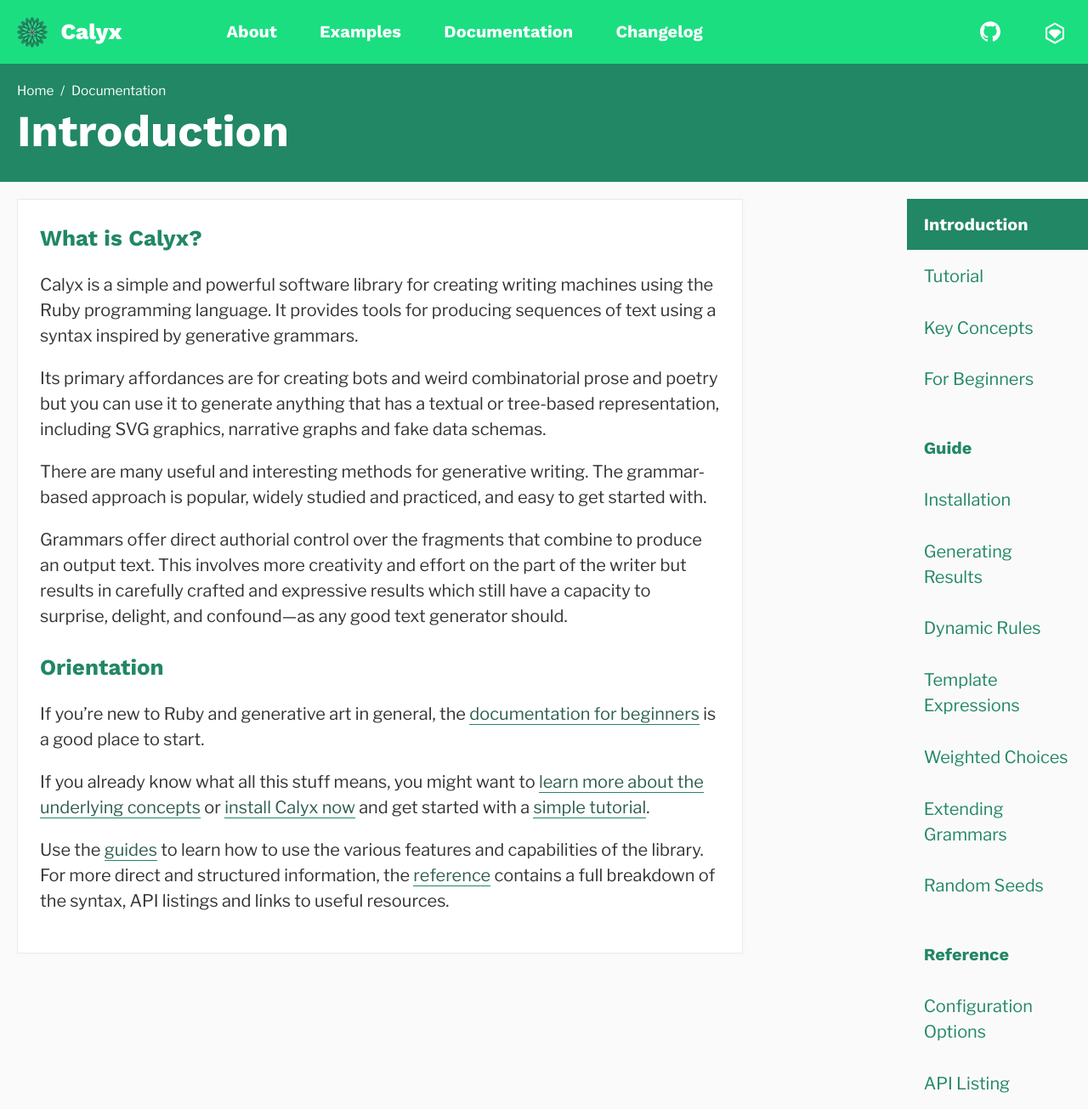
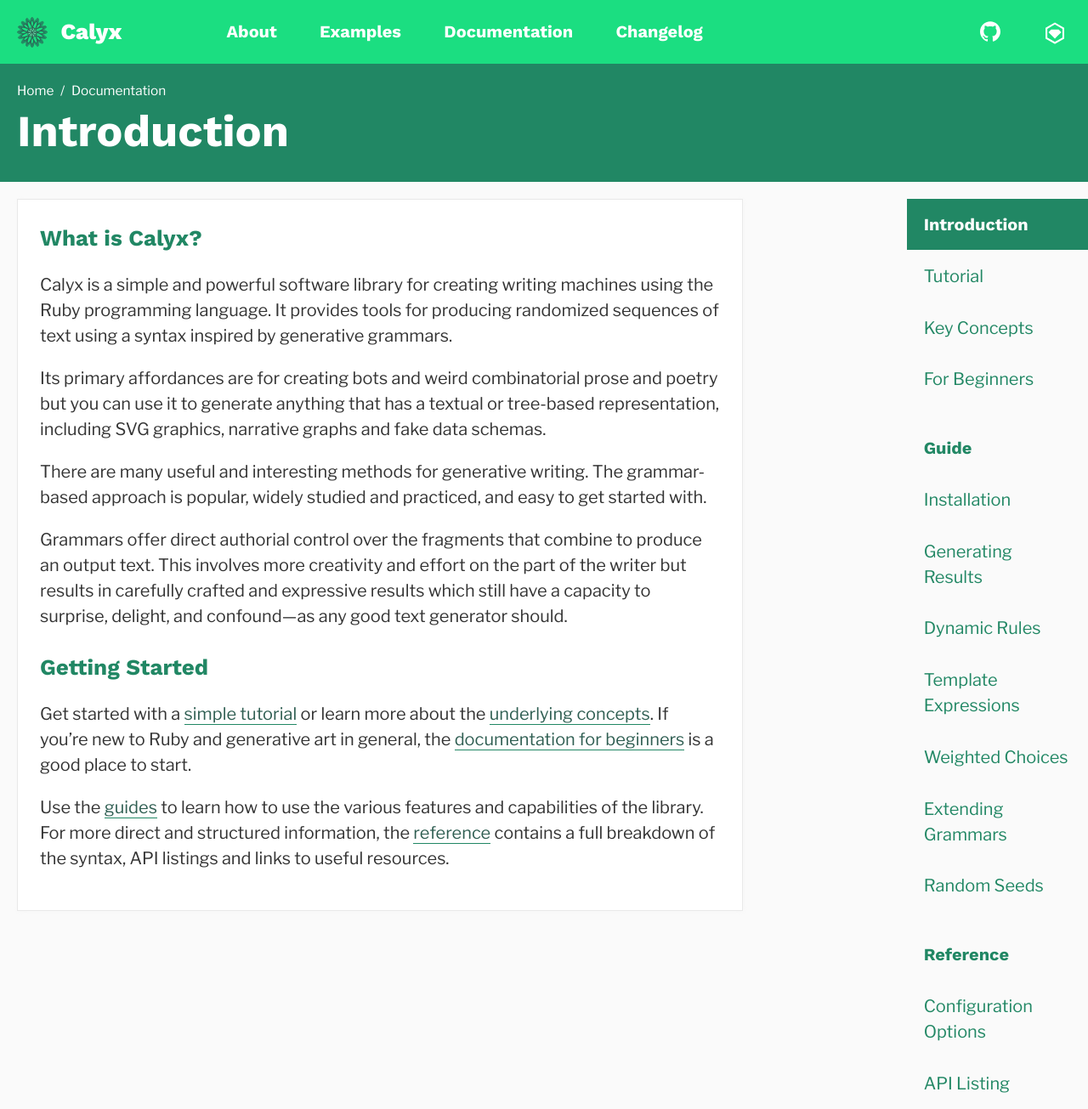
Before and after one commit to maetl/calyx, a Jekyll site: the page built from docs/content/docs/intro.md, in a window 1280 px wide. Shown: the whole page at 85% size. Built offline with Jekyll 4.4.1, drawn with Linux system fonts in a browser that asks for light colours.

Commit message:
Edits to introduction text

```diff
--- a/docs/content/docs/intro.md
+++ b/docs/content/docs/intro.md
@@ -6,7 +6,7 @@
 
 ## What is Calyx?
 
-Calyx is a simple and powerful software library for creating writing machines using the Ruby programming language. It provides tools for producing sequences of text using a syntax inspired by generative grammars.
+Calyx is a simple and powerful software library for creating writing machines using the Ruby programming language. It provides tools for producing randomized sequences of text using a syntax inspired by generative grammars.
 
 Its primary affordances are for creating bots and weird combinatorial prose and poetry but you can use it to generate anything that has a textual or tree-based representation, including SVG graphics, narrative graphs and fake data schemas.
 
@@ -14,10 +14,8 @@
 
 Grammars offer direct authorial control over the fragments that combine to produce an output text. This involves more creativity and effort on the part of the writer but results in carefully crafted and expressive results which still have a capacity to surprise, delight, and confound—as any good text generator should.
 
-## Orientation
+## Getting Started
 
-If you’re new to Ruby and generative art in general, the [documentation for beginners](/docs/intro/beginners/) is a good place to start.
-
-If you already know what all this stuff means, you might want to [learn more about the underlying concepts](/docs/intro/concepts/) or [install Calyx now](/docs/intro/installation) and get started with a [simple tutorial](/docs/intro/tutorial).
+Get started with a [simple tutorial](/docs/intro/tutorial) or learn more about the [underlying concepts](/docs/intro/concepts/). If you’re new to Ruby and generative art in general, the [documentation for beginners](/docs/intro/beginners/) is a good place to start.
 
 Use the [guides](/docs/guides/) to learn how to use the various features and capabilities of the library. For more direct and structured information, the [reference](/docs/reference/) contains a full breakdown of the syntax, API listings and links to useful resources.
```
